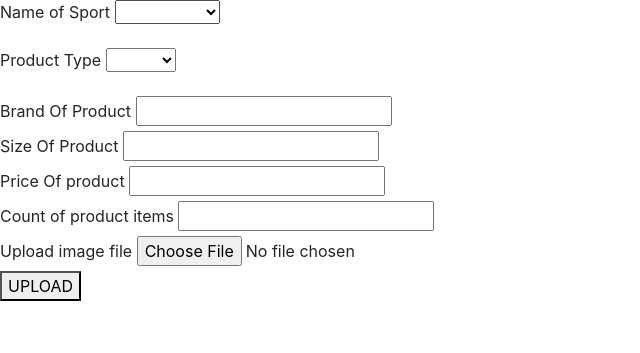
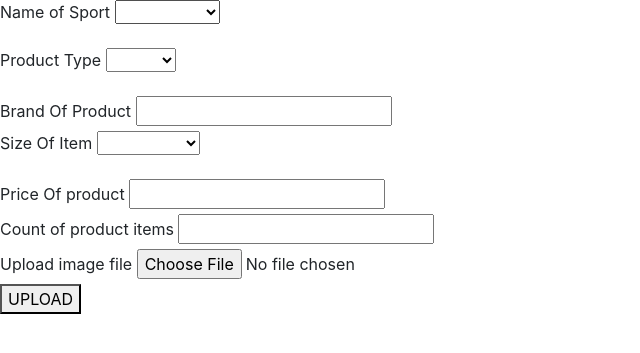
Before and after one commit to MalshaniDahanayaka/Web-App-For-Sports-item-shop, a PHP site: page /addItems.php in a window 1280 px wide. Shown: the top 353 px of the page, without its empty margins (0-640 px from the left). Run offline with PHP 8.4, Linux system fonts and the light colour scheme.

Commit message:
update files

```diff
--- a/Add and Update stores/addItems.php
+++ b/Add and Update stores/addItems.php
@@ -9,7 +9,7 @@
         if($_REQUEST['sizeOfProduct']){
             $sizeOfProduct = $_REQUEST['sizeOfProduct'];
         }else{
-            $sizeOfProduct = 1;
+            $sizeOfProduct = "0";
         }
 
 
@@ -20,7 +20,7 @@
         $priceOfProduct = $_REQUEST['priceOfProduct'];
         $countOfProduct = $_REQUEST['CountOfProduct'];
         $brandOfProduct = $_REQUEST['brandOfProduct'];
-        $id = substr($nameOfSport, 0, 3).substr($nameOfItem,0,3).substr($brandOfProduct,0,3).substr((string)$sizeOfProduct,0,);
+        $id = substr($nameOfSport, 0, 3).substr($nameOfItem,0,3).substr($brandOfProduct,0,3).substr($sizeOfProduct,0,3);
 
 
 
@@ -31,7 +31,7 @@
 
 
         //Update the database
-        $InsertNewProductDetails = "INSERT INTO items (id,sportName,productType ,brand,size,prize,countOfItems,imagePath) VALUES ('".$id."','".$nameOfSport."','".$nameOfItem."','".$brandOfProduct."',$sizeOfProduct,$priceOfProduct,$countOfProduct,'".$file_location."')";
+        $InsertNewProductDetails = "INSERT INTO items (id,sportName,productType ,brand,size,prize,countOfItems,imagePath) VALUES ('".$id."','".$nameOfSport."','".$nameOfItem."','".$brandOfProduct."','".$sizeOfProduct."',$priceOfProduct,$countOfProduct,'".$file_location."')";
         if($con->query($InsertNewProductDetails) === TRUE){
 
             //Move image to correct file path
@@ -129,9 +129,21 @@
 
 
   <!--Size of product  -->
-  <div>
-          <label for="sizeOfProduct" class="form-label">Size Of Product</label>
-          <input type="number" name="sizeOfProduct" value="" id = "sizeOfProduct"   />
+  <div class="mb-3">
+
+          <div class="dropdown">
+                  <label for="sizeOfProduct" class="form-label">Size Of Item</label>
+
+                  <select id="sizeOfProduct"  name="sizeOfProduct">
+                         <option value="" ></option>
+                         <option value="small">small</option>
+                         <option value="medium">medium</option>
+                         <option value="large">large</option>
+                         <option value="extra large">extra large</option>
+                 </select>
+
+
+          </div>
 
   </div>
 
```
Also changed, not shown: Add and Update stores/img/6.jpg (added).
